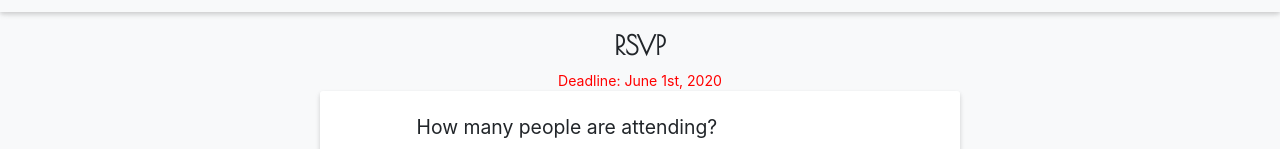
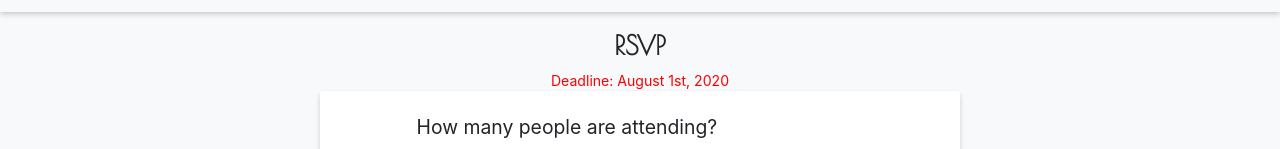
Before and after one commit to joshforcier/rsvp, a Vue app: page /RSVP in a window 1280 px wide. Shown: the part 164-313 px from the top of the page. Built offline with nearby package versions, Linux system fonts and the light colour scheme; what vue-gallery, vue-sweetalert2, vuefire would draw is missing.

Commit message:
Update RSVP.vue

```diff
--- a/src/components/RSVP.vue
+++ b/src/components/RSVP.vue
@@ -3,7 +3,7 @@
         <div>
             <h1 class="text_align_center rsvp">RSVP</h1>
             <div class="deadline text_align_center">
-                Deadline: June 1st, 2020
+                Deadline: August 1st, 2020
             </div>
         </div>
         <div class="card-body">
```
